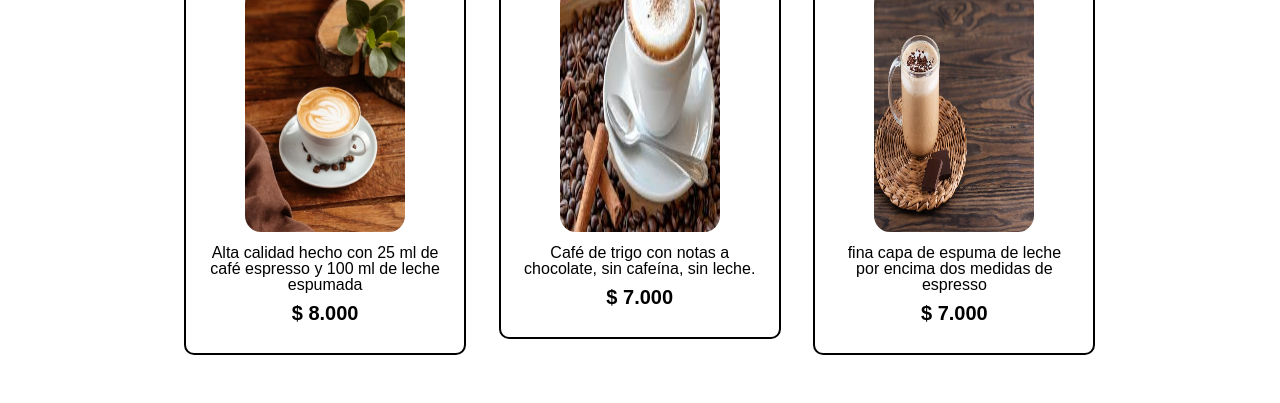
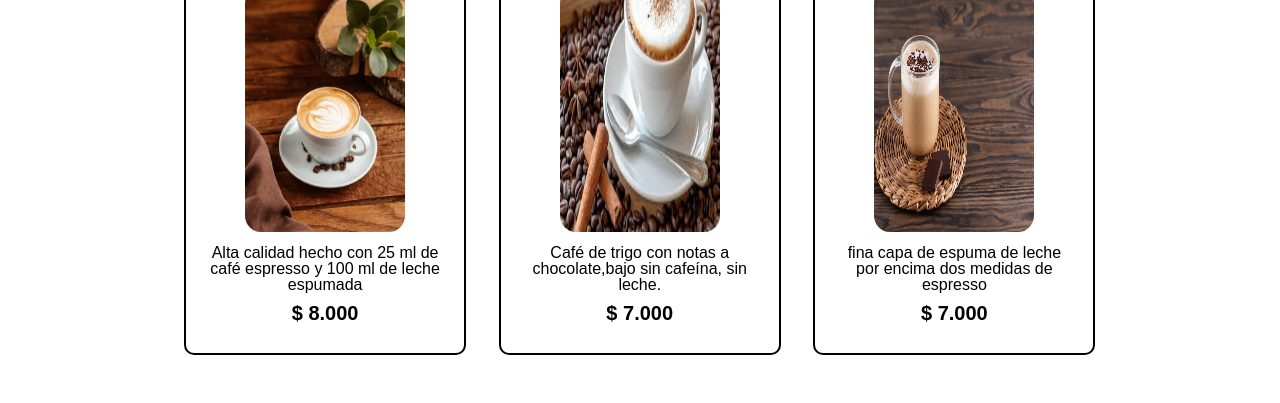
Before and after one commit to Johancantor/coffe-blog, a plain HTML site: page productos.html in a window 1280 px wide. Shown: the part 378-781 px from the top of the page. Drawn offline with Linux system fonts and the light colour scheme.

Commit message:
Se agrega
linea de texto

```diff
--- a/productos.html
+++ b/productos.html
@@ -53,7 +53,7 @@
                 <li>
                     <h2>Mocaccino</h2>
                     <img class="mocaccino" src="mocaccino.jfif">
-                    <p class="producto_descripción">Café de trigo con notas a chocolate, sin cafeína, sin leche.</p>
+                    <p class="producto_descripción">Café de trigo con notas a chocolate,bajo sin cafeína, sin leche.</p>
                     <p class="producto_precio">$ 7.000</p>
 
                 </li>
--- a/style.css
+++ b/style.css
@@ -318,4 +318,5 @@ td, th{
     .listaDiferenciales, .imagenDiferenciales{
         width: 100%;
     }
+
 }
```
